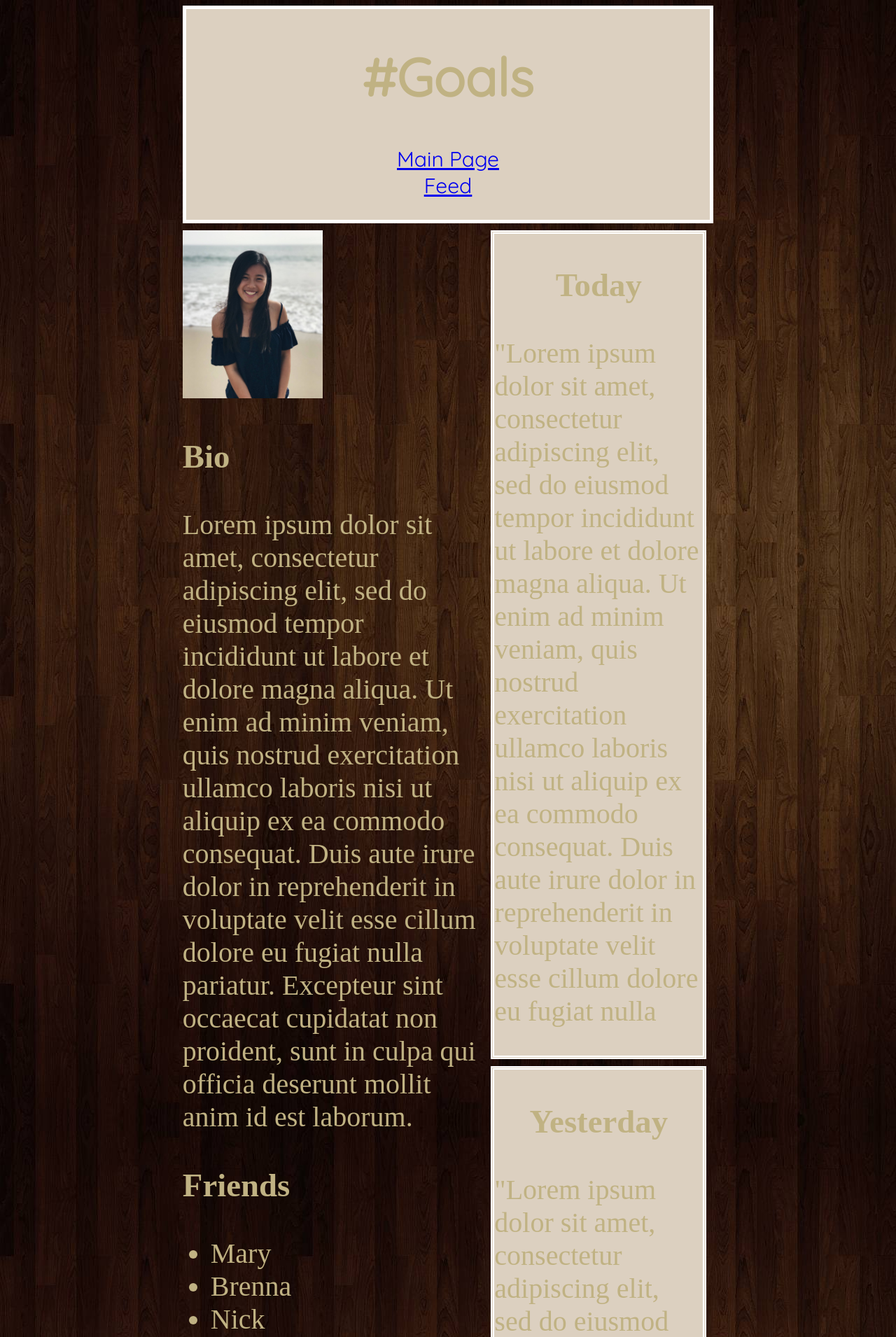
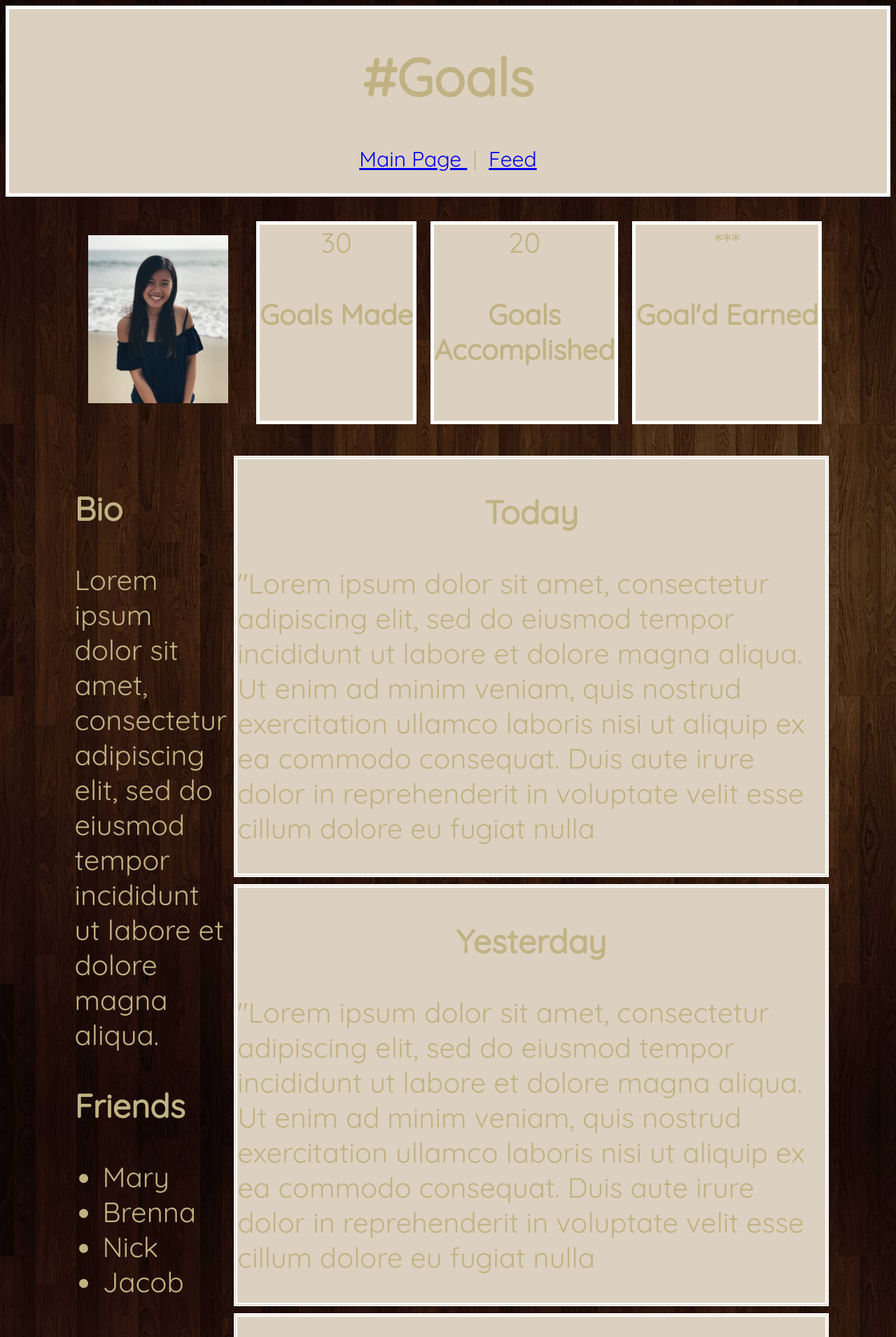
Before and after one commit to Georgeg10499/-goals, a Python web app: template templates/profile.html in a window 1280 px wide. Shown: the top 1910 px of the page at 70% size. Run offline with Jinja, Linux system fonts and the light colour scheme; the template is opened without the code that fills it, so the values that code supplies are empty; some libraries are stand-ins or nearby versions.

Commit message:
profile html

```diff
--- a/static_files/profilepage.css
+++ b/static_files/profilepage.css
@@ -4,8 +4,6 @@
   background-color: #DCD0c0;
   border: 5px solid white;
   text-align: center;
-  margin-left: 20%;
-  margin-right: 20%;
 }
 
 #header_text {
@@ -24,10 +22,54 @@
 body {
   background-image: url("photos/wood.jpg");
 }
+#bio {
+  display: flex;
+  flex-direction: row;
+  justify-content: center;
+  margin-top: 25px;
+  margin-bottom: 25px;
+  color: #c0B283;
+  font-family: 'Quicksand', sans-serif;
+  font-size: 40px;
+  text-align: center;
+}
 
-#left {
-  margin-top: 10px;
-  margin-right: 10px;
+#topleft{
+  margin-left: 0px;
+  margin: 30px;
+}
+
+#topright {
+  display: flex;
+  flex-direction: row;
+  color: #c0B283;
+  font-family: 'Quicksand', sans-serif;
+  font-size: 40px;
+}
+
+.box{
+  margin: 10px;
+  background-color: #DCD0c0;
+  border: 5px solid white;
+}
+
+#content {
+  display: flex;
+  flex-direction: row;
+  justify-content: center;
+  color: #c0B283;
+  font-family: 'Quicksand', sans-serif;
+  font-size: 40px;
+  margin-left: 7%;
+  margin-right: 7%;
+}
+
+#left_content{
+  flex-shrink: 1.5;
+  margin: 10px;
+}
+
+#right{
 }
 
 .post{
@@ -35,9 +77,8 @@ body {
   border-style: double;
   margin-top: 10px;
   margin-bottom: 10px;
-  margin-right: 10px;
   color: #c0B283;
-  font-family: 'Amatic SC';
+  font-family: 'Quicksand', sans-serif;
   background-color: #DCD0c0;
   font-size: 40px;
   text-align: center;
@@ -46,14 +87,3 @@ body {
 .post p, ol, ul{
   text-align: left;
 }
-
-#content {
-  display: flex;
-  flex-direction: row;
-  justify-content: center;
-  color: #c0B283;
-  font-family: 'Amatic SC';
-  font-size: 40px;
-  margin-left: 20%;
-  margin-right: 20%;
-}
--- a/templates/profile.html
+++ b/templates/profile.html
@@ -13,23 +13,37 @@
     <div id= "header_text">
       <h1> #Goals </h1>
       <p> <a href= "main.html"> Main Page </a>
-        <br>
+        &nbsp;|&nbsp;
         <a href= "feed.html"> Feed </a>
     </div>
   </div>
 
+<div id = "bio" >
+  <div id="topleft">
+    <img class="pic" src="../static_files/photos/me.jpg"  width="200" height="240">
+  </div>
+    <div id="topright">
+      <div class="box" >
+        30
+        <h4> Goals Made </h4>
+      </div>
+      <div class="box" >
+        20
+        <h4> Goals <br> Accomplished</h4>
+      </div>
+      <div class="box" >
+        ***
+        <h4> Goal'd Earned </h4>
+      </div>
+    </div>
+</div>
+
 
 <div id="content">
-  <div id="left">
-    <img class="pic" src="photos/me.jpg"  width="200" height="240">
     <div id= "left_content">
       <h3> Bio </h3>
       <p> Lorem ipsum dolor sit amet, consectetur adipiscing elit, sed do eiusmod tempor
-         incididunt ut labore et dolore magna aliqua. Ut enim ad minim veniam, quis nostrud
-         exercitation ullamco laboris nisi ut aliquip ex ea commodo consequat. Duis aute
-         irure dolor in reprehenderit in voluptate velit esse cillum dolore eu fugiat nulla
-         pariatur. Excepteur sint occaecat cupidatat non proident, sunt in culpa qui officia
-          deserunt mollit anim id est laborum. </p>
+         incididunt ut labore et dolore magna aliqua.   </p>
       <h3> Friends </h3>
       <ul>
         <li> Mary  </li>
@@ -37,8 +51,8 @@
         <li> Nick </li>
         <li> Jacob </li>
       </ul>
+
     </div>
-  </div>
 
   <div id="right">
     <div class = "post">
@@ -75,5 +89,6 @@
   </div>
 
 
+
 </body>
 </html>
```
Also changed, not shown: static_files/photos/gold.jpg (added).
